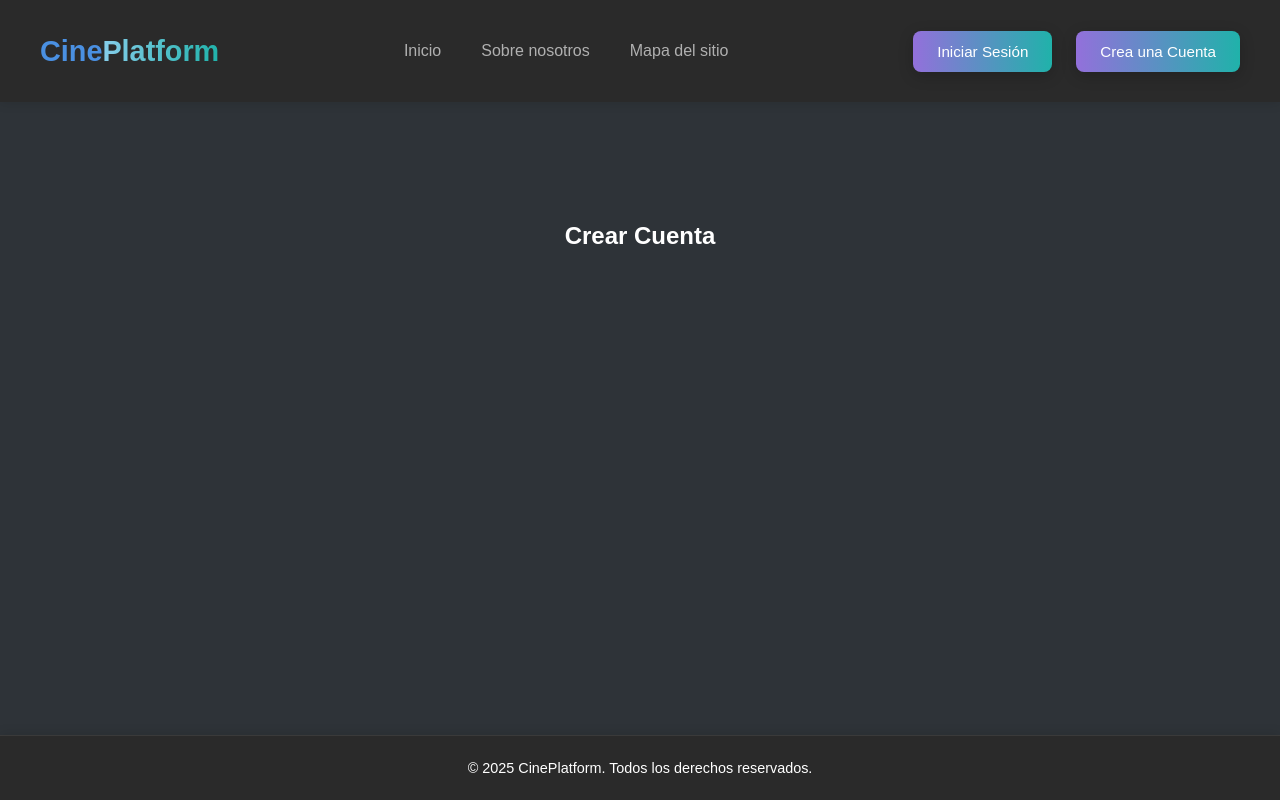
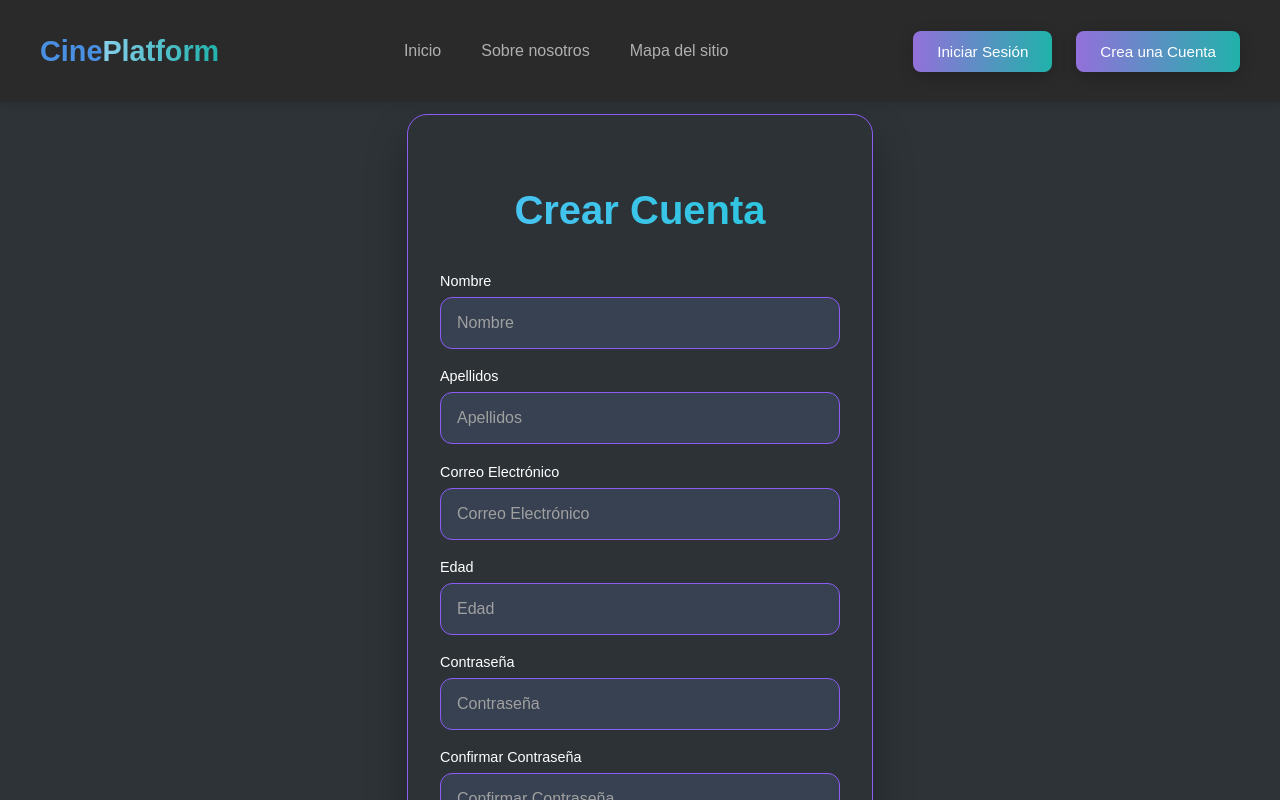
Before and after one commit to dhchicaiza/cinema_platform_front, a React (Vite) app: page /register in a window 1280 px wide. Shown: the top 800 px of the page. Built offline with nearby package versions, Linux system fonts and the light colour scheme; no server answers.

Commit message:
registro

```diff
--- a/src/components/footer/Footer.scss
+++ b/src/components/footer/Footer.scss
@@ -1,7 +1,6 @@
 .footer {
   background-color: #2a2a2a;
   padding: 1.5rem;
-  position: fixed;
   bottom: 0;
   left: 0;
   right: 0;
--- a/src/components/form-group/FormGroup.scss
+++ b/src/components/form-group/FormGroup.scss
@@ -0,0 +1,58 @@
+.form__group {
+    display: flex;
+    flex-direction: column;
+    gap: 0.5rem;
+    text-align: left;
+}
+
+
+
+.form__label {
+    color: #fff;
+    font-size: 0.9rem;
+    font-weight: 500;
+}
+
+
+.form__input {
+    background: #374151;
+    border: 1px solid #8B5CF6;
+    border-radius: 12px;
+    padding: 1rem;
+    font-size: 1rem;
+    transition: all 0.3s ease;
+
+    &::placeholder {
+        color: #a0a0a0;
+    }
+
+    &:focus {
+        outline: none;
+        border-color: #9d4edd;
+        box-shadow: 0 0 0 3px rgba(157, 78, 221, 0.1);
+    }
+}
+
+
+.form__link {
+    color: #A198CF;
+    text-decoration: none;
+    font-size: 0.9rem;
+    transition: color 0.3s ease;
+
+    &:hover {
+        color: #fff;
+    }
+}
+
+.form__divider {
+    height: 1px;
+    background: #a0a0a0;
+    margin: 1rem 0;
+}
+
+.form__question {
+    color: #A198CF;
+    font-size: 0.9rem;
+    margin: 0;
+}
--- a/src/components/form-group/FormGroup.tsx
+++ b/src/components/form-group/FormGroup.tsx
@@ -1,4 +1,5 @@
 import React from 'react'
+import './FormGroup.scss'
 
 const FormGroup: React.FC = (props: any) => {
   return (
--- a/src/index.scss
+++ b/src/index.scss
@@ -6,63 +6,6 @@ body {
 
 }
 
-.form {
-
-    &__group {
-        display: flex;
-        flex-direction: column;
-        gap: 0.5rem;
-        text-align: left;
-    }
-
-    &__label {
-        color: #fff;
-        font-size: 0.9rem;
-        font-weight: 500;
-    }
-
-    &__input {
-        background: #464250;
-        border: 1px solid #464250;
-        border-radius: 12px;
-        padding: 1rem;
-        font-size: 1rem;
-        transition: all 0.3s ease;
-
-        &::placeholder {
-            color: #a0a0a0;
-        }
-
-        &:focus {
-            outline: none;
-            border-color: #9d4edd;
-            box-shadow: 0 0 0 3px rgba(157, 78, 221, 0.1);
-        }
-    }
-
-    &__link {
-        color: #A198CF;
-        text-decoration: none;
-        font-size: 0.9rem;
-        transition: color 0.3s ease;
-
-        &:hover {
-            color: #fff;
-        }
-    }
-
-    &__divider {
-        height: 1px;
-        background: #a0a0a0;
-        margin: 1rem 0;
-    }
-
-    &__question {
-        color: #A198CF;
-        font-size: 0.9rem;
-        margin: 0;
-    }
-}
 
 .btn {
     padding: 0.75rem 1.5rem;
@@ -74,6 +17,7 @@ body {
     border: none;
     cursor: pointer;
     box-shadow: 0 4px 15px rgba(0, 0, 0, 0.2);
+
     &--primary {
         background: linear-gradient(90deg, #9d4edd, #26c6da);
         color: #fff;
--- a/src/pages/login/Login.scss
+++ b/src/pages/login/Login.scss
@@ -10,6 +10,7 @@
     &__container {
         background: #2D3236;
         border-radius: 20px;
+        border: 1px solid #8B5CF6;
         padding: 2.5rem 2rem;
         width: 90%;
         max-width: 400px;
--- a/src/pages/register/Register.scss
+++ b/src/pages/register/Register.scss
@@ -1,11 +1,52 @@
 .register {
-    min-height: 100vh;
     background: #2E3338;
     color: white;
     font-family: 'Arial', sans-serif;
-    padding-top: 100px;
-    padding-bottom: 80px; // Espacio para el footer fijo
+    padding-bottom: 10px; // Espacio para el footer fijo
     display: flex;
     flex-direction: column;
     align-items: center;
+
+    &__container {
+        background: #2D3236;
+        border-radius: 20px;
+        border: 1px solid #8B5CF6;
+        padding: 2.5rem 2rem;
+        width: 90%;
+        max-width: 400px;
+        box-shadow: 0 20px 40px rgba(0, 0, 0, 0.3);
+        text-align: center;
+        margin-top: 0.75rem;
+
+        // Tablet
+        @media (max-width: 768px) {
+            width: 95%;
+            padding: 2rem 1.5rem;
+            border-radius: 15px;
+        }
+
+        // Mobile
+        @media (max-width: 480px) {
+            width: 100%;
+            padding: 1.5rem 1rem;
+            border-radius: 10px;
+            margin-top: 0.5rem;
+        }
 }
+
+    &__title {
+        font-size: 2.5rem;
+        font-weight: bold;
+        background: linear-gradient(90deg, #4fc3f7, #26c6da);
+        -webkit-background-clip: text;
+        -webkit-text-fill-color: transparent;
+        background-clip: text;
+        margin-bottom: 2.5rem;
+    }
+
+    &__form {
+        display: flex;
+        flex-direction: column;
+        gap: 1.2rem;
+    }
+}
--- a/src/pages/register/Register.tsx
+++ b/src/pages/register/Register.tsx
@@ -1,11 +1,38 @@
 import React from 'react'
 import './Register.scss'
+import FormGroup from '../../components/form-group/FormGroup'
+import { ROUTES } from '../../constants'
+import { useNavigate } from 'react-router'
 
 const Register: React.FC = () => {
+  const navigate = useNavigate();
+  const handleRegister = (e: React.FormEvent<HTMLFormElement>) => {
+    e.preventDefault();
+    navigate(ROUTES.LOGIN);
+  }
   return (
     <section className="register">
       <div className="register__container">
         <h1 className="register__title">Crear Cuenta</h1>
+
+        <form className="register__form" onSubmit={handleRegister}>
+          <FormGroup label="Nombre" type="text" id="nombre" placeholder="Nombre" />
+          <FormGroup label="Apellidos" type="text" id="apellidos" placeholder="Apellidos" />
+          <FormGroup label="Correo Electrónico" type="email" id="correo" placeholder="Correo Electrónico" />
+          <FormGroup label="Edad" type="number" id="edad" placeholder="Edad" />
+          <FormGroup label="Contraseña" type="password" id="contraseña" placeholder="Contraseña" />
+          <FormGroup label="Confirmar Contraseña" type="password" id="confirmar_contraseña" placeholder="Confirmar Contraseña" />
+
+          <button type="submit" style={{ width: '60%', margin: '0 auto' }} className="btn btn--primary">Crear Cuenta</button>
+
+          <div className="form__divider"></div>
+
+          <p className="form__question">¿Ya tienes una cuenta?</p>
+
+          <a href="/login" style={{ width: '50%', margin: '0 auto' }} className="btn btn--secondary">Iniciar Sesión</a>
+
+
+        </form>
       </div>
 
     </section>
```
